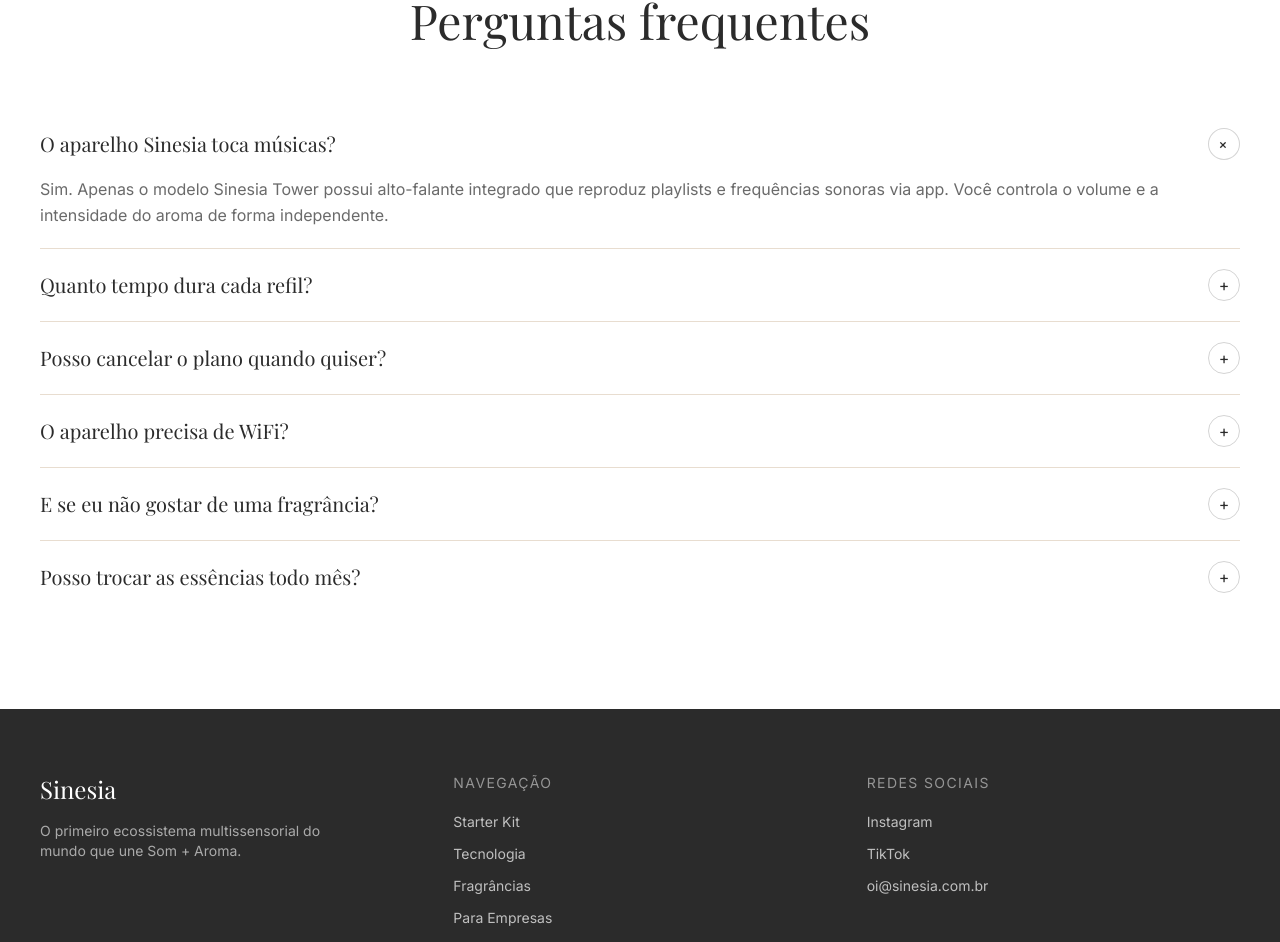
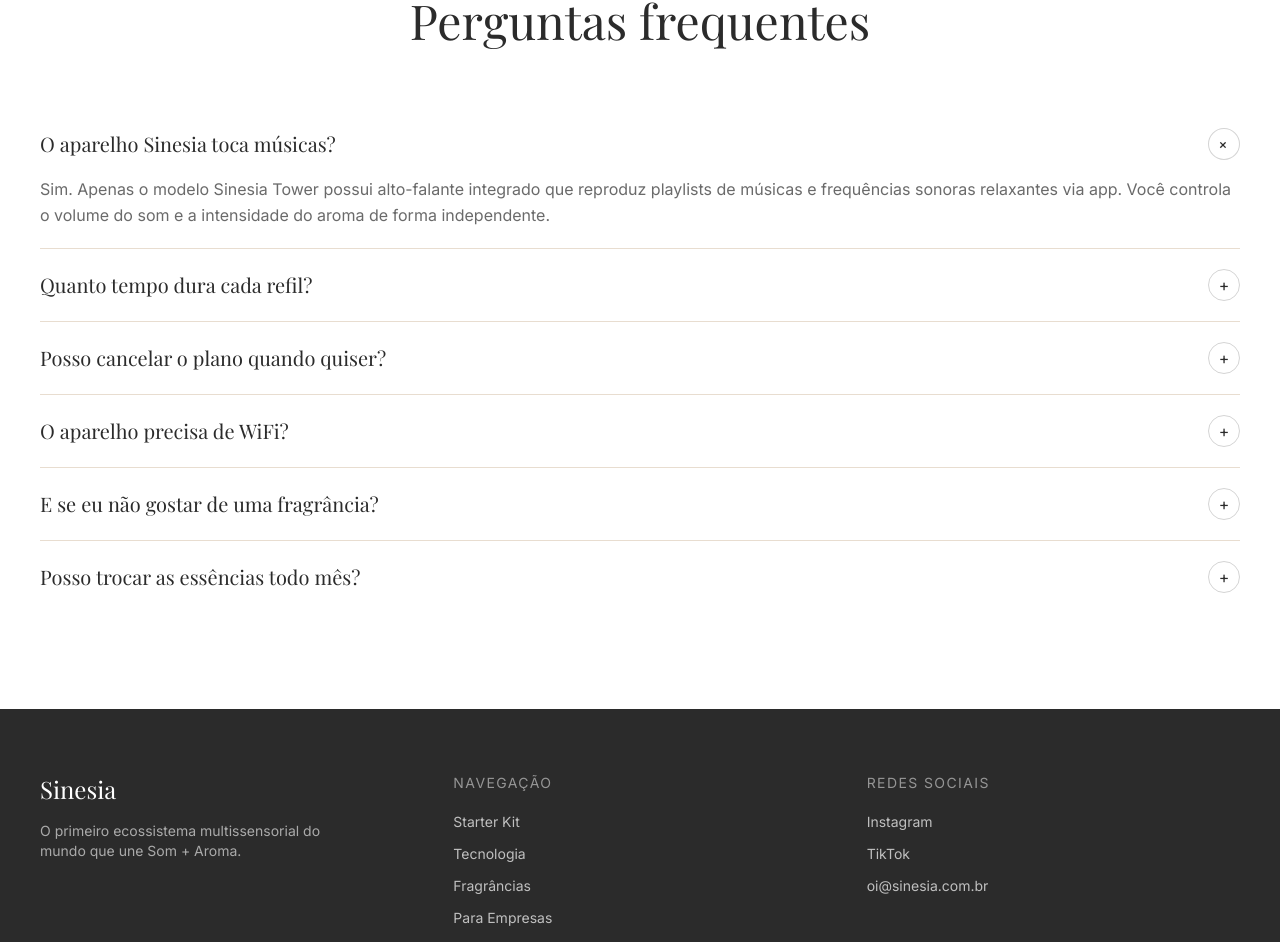
Before and after one commit to victorbcoelho/SiteCheiro, a Next.js app: page / in a window 1280 px wide. Shown: the part 5055-5997 px from the top of the page. Built offline with nearby package versions, Linux system fonts and the light colour scheme; no server answers; a web font is replaced by a local one.

Commit message:
fix: refine FAQ answer for music question

```diff
--- a/components/sections/FAQSection.tsx
+++ b/components/sections/FAQSection.tsx
@@ -4,7 +4,7 @@ const items: FAQItem[] = [
   {
     question: 'O aparelho Sinesia toca músicas?',
     answer:
-      'Sim. Apenas o modelo Sinesia Tower possui alto-falante integrado que reproduz playlists e frequências sonoras via app. Você controla o volume e a intensidade do aroma de forma independente.',
+      'Sim. Apenas o modelo Sinesia Tower possui alto-falante integrado que reproduz playlists de músicas e frequências sonoras relaxantes via app. Você controla o volume do som e a intensidade do aroma de forma independente.',
   },
   {
     question: 'Quanto tempo dura cada refil?',
```
